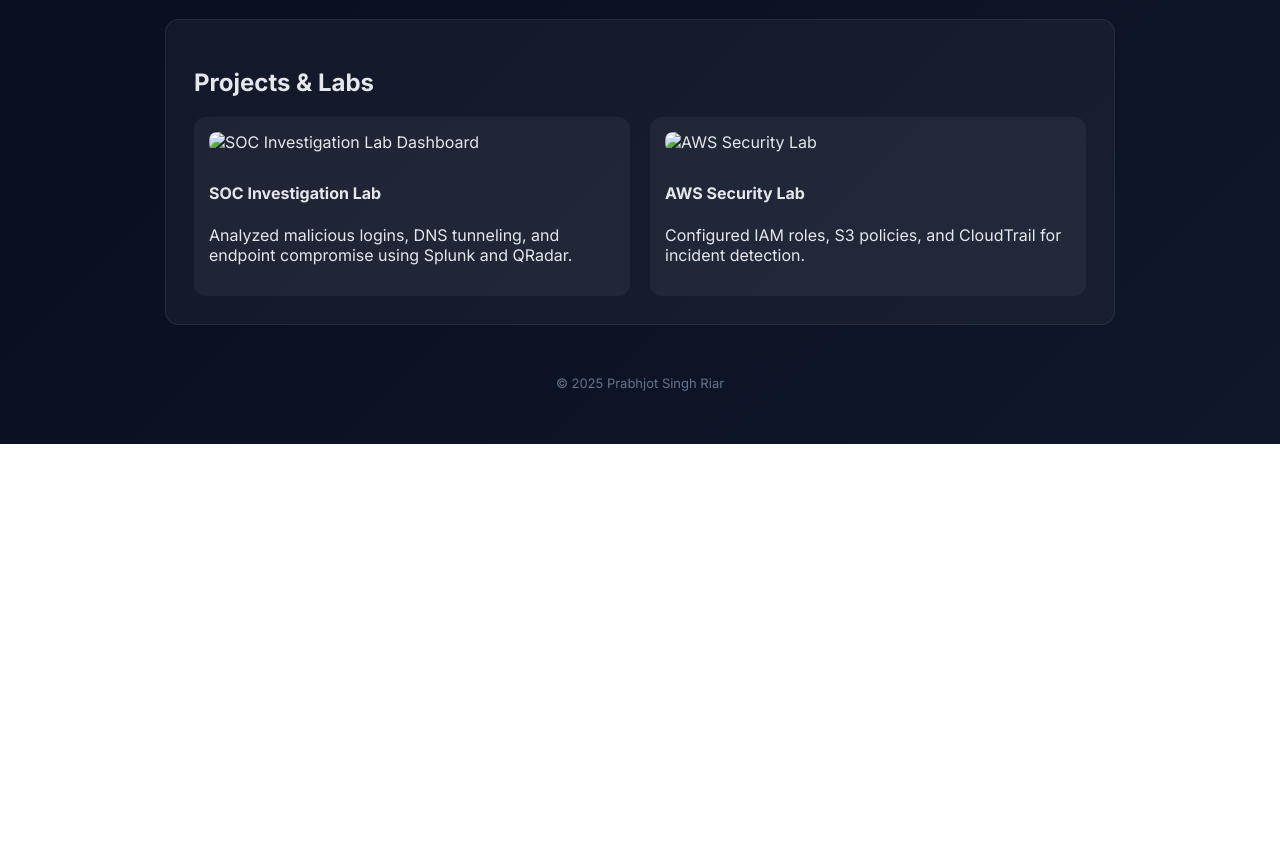
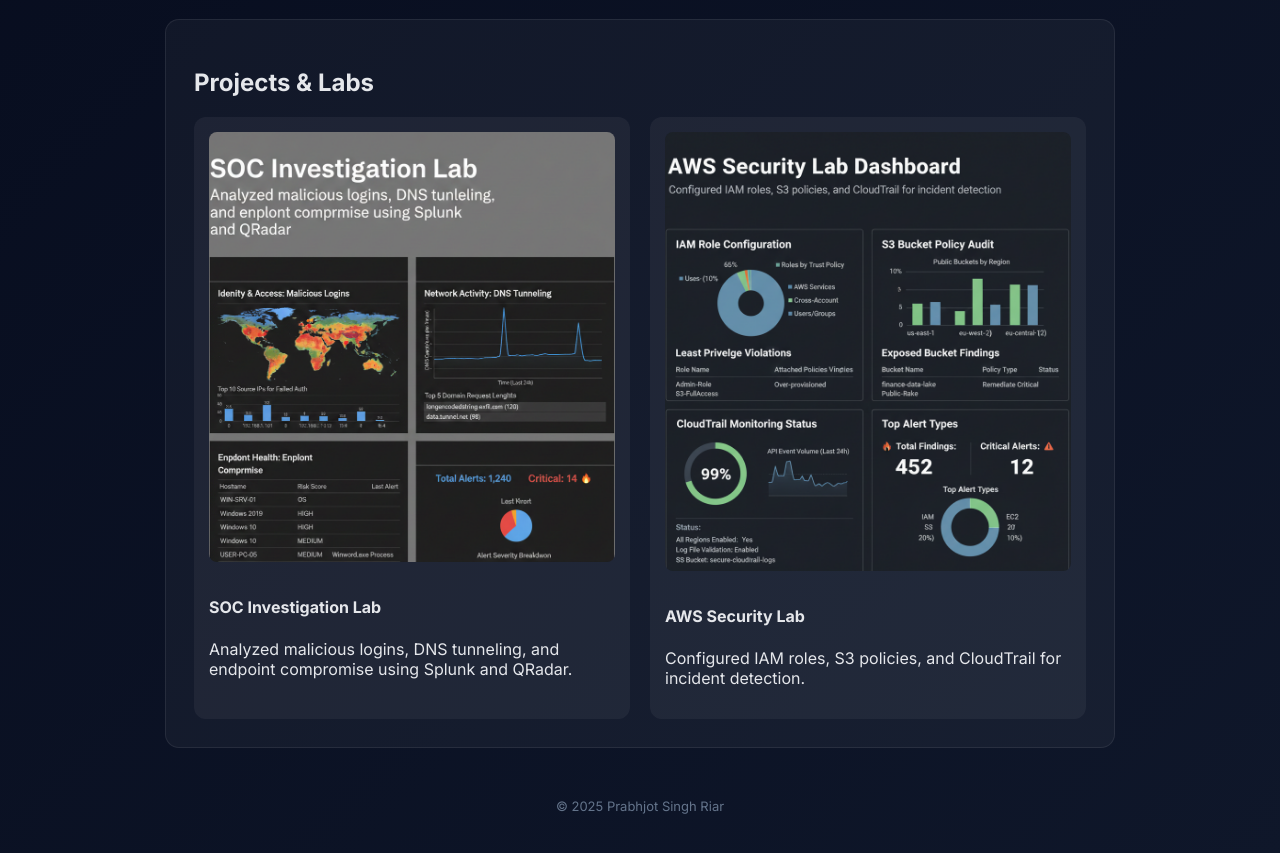
Before and after one commit to harryriar/IamPrabhjot, a plain HTML site: page index.html in a window 1280 px wide. Shown: the part 1840-2693 px from the top of the page. Before the commit the page ends 2284 px from the top, so only its background shows below. Drawn offline with Linux system fonts and the light colour scheme.

Commit message:
Change Index file

```diff
--- a/index.html
+++ b/index.html
@@ -108,13 +108,13 @@
 
         <div class="projects">
             <div class="project">
-                <img src="images/soc-lab.png" alt="SOC Investigation Lab Dashboard">
+                <img src="images/soc-lab.png.png" alt="SOC Investigation Lab Dashboard">
                 <h4>SOC Investigation Lab</h4>
                 <p>Analyzed malicious logins, DNS tunneling, and endpoint compromise using Splunk and QRadar.</p>
             </div>
 
             <div class="project">
-                <img src="images/aws-security.png" alt="AWS Security Lab">
+                <img src="images/aws-security.png.png" alt="AWS Security Lab">
                 <h4>AWS Security Lab</h4>
                 <p>Configured IAM roles, S3 policies, and CloudTrail for incident detection.</p>
             </div>
```
